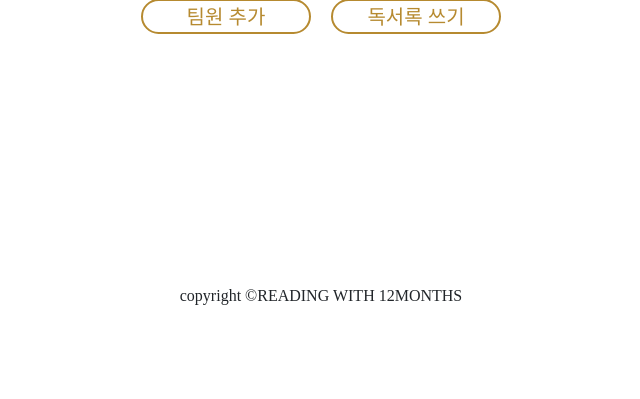
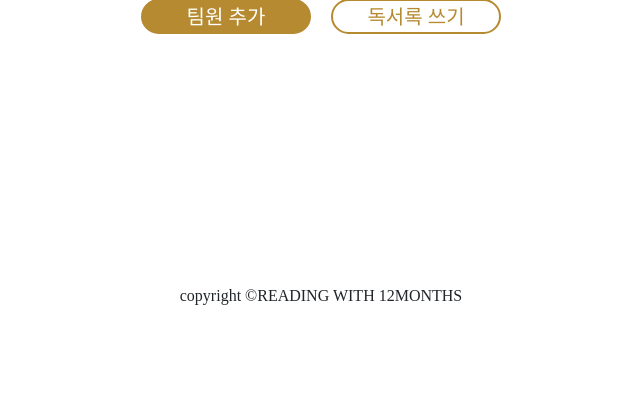
Before and after one commit to sdoram/twelve_months_project, a Flask app: page / in a window 1280 px wide, with the pointer over the restyled element. Shown: the part 401-800 px from the top of the page, without its empty margins (319-959 px from the left). Run offline with Flask 2, Linux system fonts and the light colour scheme; data that the repository does not hold is empty; some web fonts are replaced.

Commit message:
update files

```diff
--- a/templates/main.html
+++ b/templates/main.html
@@ -334,8 +334,10 @@
             border-radius: 50px;
             border: 2px solid #B68A30;
         }
-
-
+        .mybtn > button:hover {
+            background-color: #B68A30;
+            color: white;
+        }
     </style>
     <script>
         $(document).ready(function () {
--- a/templates/review.html
+++ b/templates/review.html
@@ -277,6 +277,12 @@
             border-radius: 50px;
             border: 2px solid #B68A30;
         }
+        .mybtn > button:hover {
+            background-color: #B68A30;
+            color: white;
+        }
+
+    </style>
 
     </style>
     <script>
```
